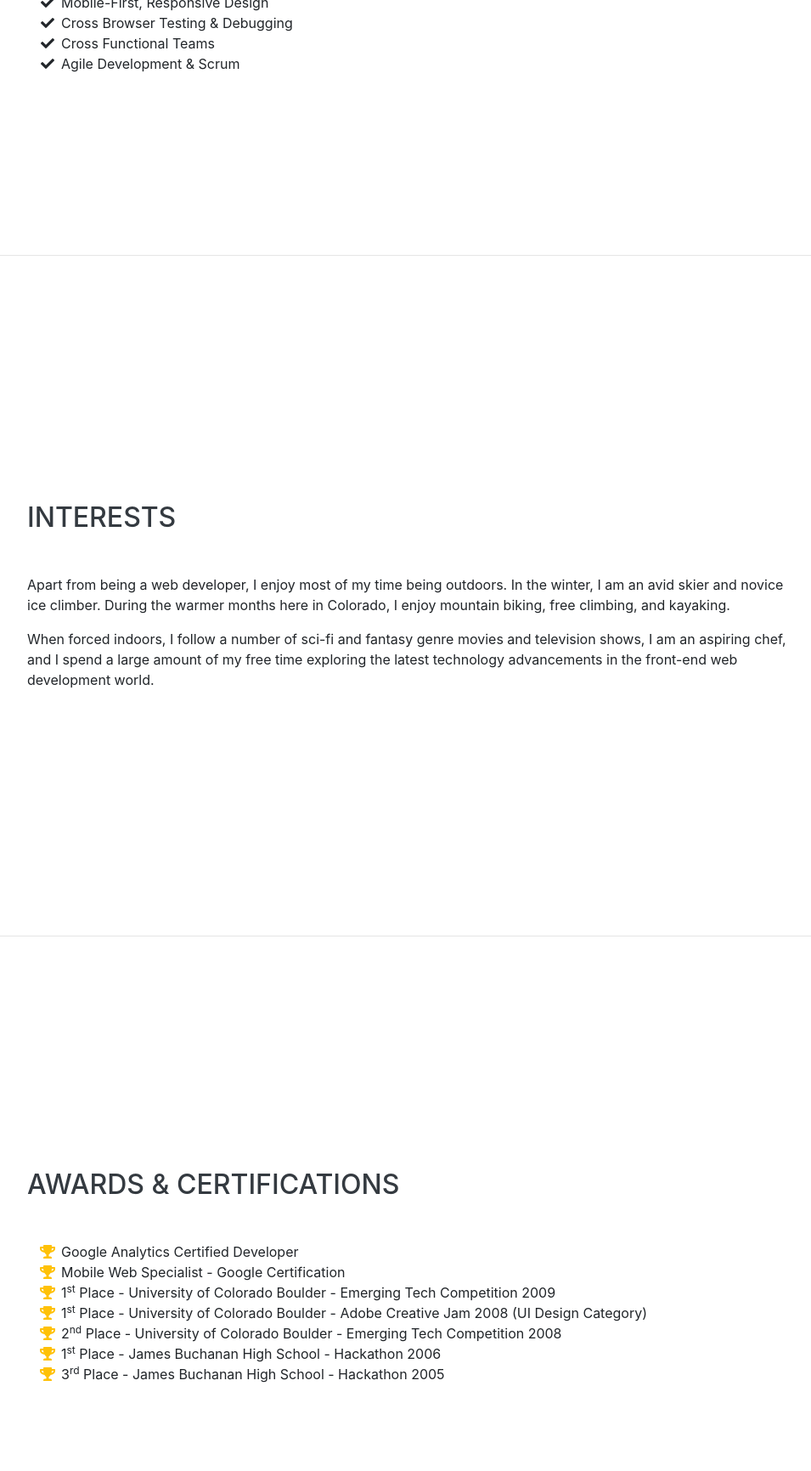
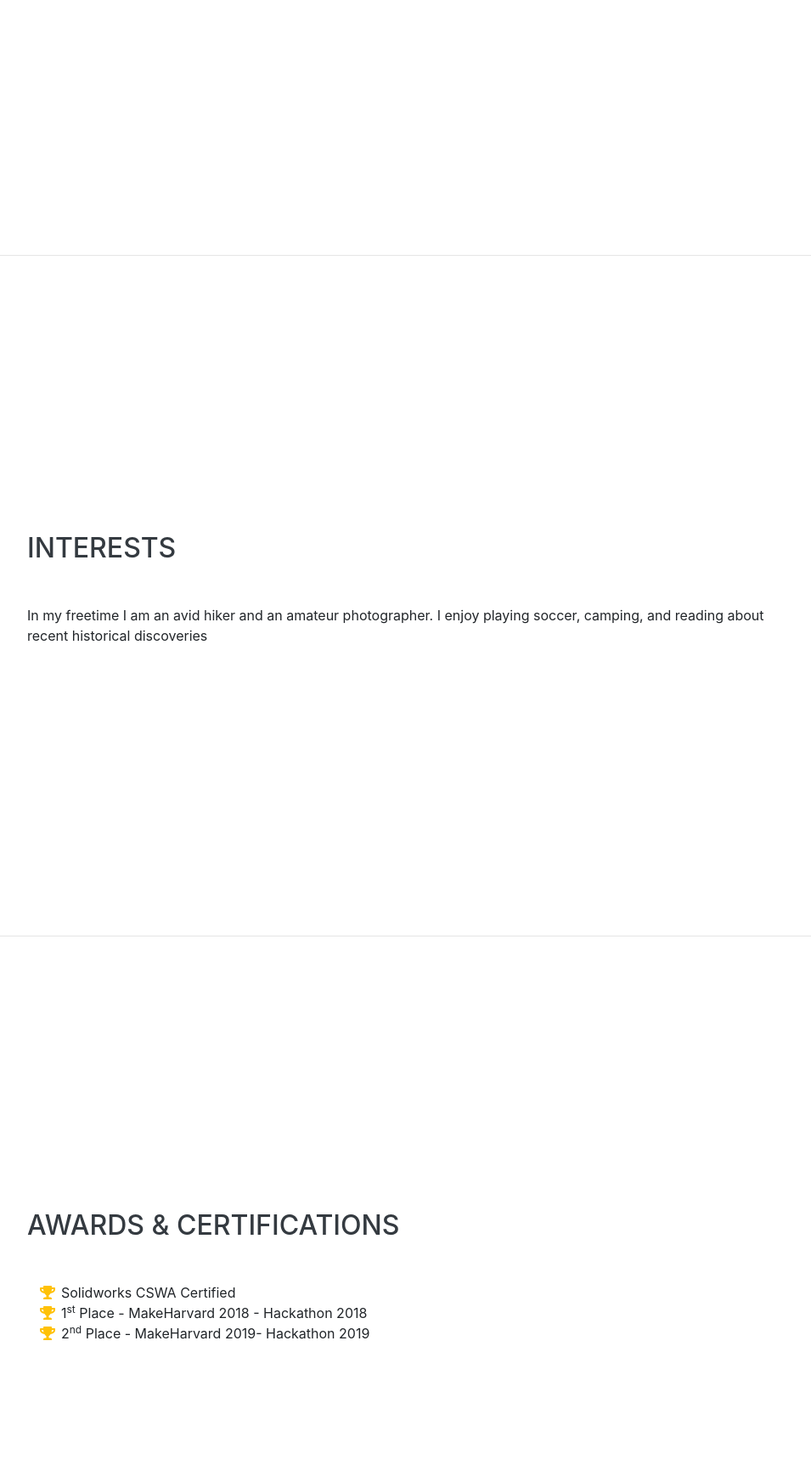
Before and after one commit to elfenix7/elfenix7.github.io, a website with bundled scripts: page index.html in a window 1280 px wide. Shown: the part 3196-4927 px from the top of the page at 85% size, without its empty margins (288-1243 px from the left). Built offline with nearby package versions, Linux system fonts and the light colour scheme; a web font is replaced by a local one.

Commit message:
customization1

```diff
--- a/index.html
+++ b/index.html
@@ -8,7 +8,7 @@
   <meta name="description" content="">
   <meta name="author" content="">
 
-  <title>Resume - Start Bootstrap Theme</title>
+  <title>Joseph Sanchez</title>
 
   <!-- Bootstrap core CSS -->
   <link href="vendor/bootstrap/css/bootstrap.min.css" rel="stylesheet">
@@ -215,22 +215,6 @@
             <i class="fab fa-npm"></i>
           </li>
         </ul>
-
-        <div class="subheading mb-3">Workflow</div>
-        <ul class="fa-ul mb-0">
-          <li>
-            <i class="fa-li fa fa-check"></i>
-            Mobile-First, Responsive Design</li>
-          <li>
-            <i class="fa-li fa fa-check"></i>
-            Cross Browser Testing &amp; Debugging</li>
-          <li>
-            <i class="fa-li fa fa-check"></i>
-            Cross Functional Teams</li>
-          <li>
-            <i class="fa-li fa fa-check"></i>
-            Agile Development &amp; Scrum</li>
-        </ul>
       </div>
     </section>
 
@@ -239,8 +223,7 @@
     <section class="resume-section p-3 p-lg-5 d-flex align-items-center" id="interests">
       <div class="w-100">
         <h2 class="mb-5">Interests</h2>
-        <p>Apart from being a web developer, I enjoy most of my time being outdoors. In the winter, I am an avid skier and novice ice climber. During the warmer months here in Colorado, I enjoy mountain biking, free climbing, and kayaking.</p>
-        <p class="mb-0">When forced indoors, I follow a number of sci-fi and fantasy genre movies and television shows, I am an aspiring chef, and I spend a large amount of my free time exploring the latest technology advancements in the front-end web development world.</p>
+        <p>In my freetime I am an avid hiker and an amateur photographer. I enjoy playing soccer, camping, and reading about recent historical discoveries</p>
       </div>
     </section>
 
@@ -252,30 +235,15 @@
         <ul class="fa-ul mb-0">
           <li>
             <i class="fa-li fa fa-trophy text-warning"></i>
-            Google Analytics Certified Developer</li>
-          <li>
-            <i class="fa-li fa fa-trophy text-warning"></i>
-            Mobile Web Specialist - Google Certification</li>
+            Solidworks CSWA Certified</li>
           <li>
             <i class="fa-li fa fa-trophy text-warning"></i>
             1<sup>st</sup>
-            Place - University of Colorado Boulder - Emerging Tech Competition 2009</li>
-          <li>
-            <i class="fa-li fa fa-trophy text-warning"></i>
-            1<sup>st</sup>
-            Place - University of Colorado Boulder - Adobe Creative Jam 2008 (UI Design Category)</li>
+            Place - MakeHarvard 2018 - Hackathon 2018</li>
           <li>
             <i class="fa-li fa fa-trophy text-warning"></i>
             2<sup>nd</sup>
-            Place - University of Colorado Boulder - Emerging Tech Competition 2008</li>
-          <li>
-            <i class="fa-li fa fa-trophy text-warning"></i>
-            1<sup>st</sup>
-            Place - James Buchanan High School - Hackathon 2006</li>
-          <li>
-            <i class="fa-li fa fa-trophy text-warning"></i>
-            3<sup>rd</sup>
-            Place - James Buchanan High School - Hackathon 2005</li>
+            Place - MakeHarvard 2019- Hackathon 2019</li>
         </ul>
       </div>
     </section>
```
Also changed, not shown: README.md.
